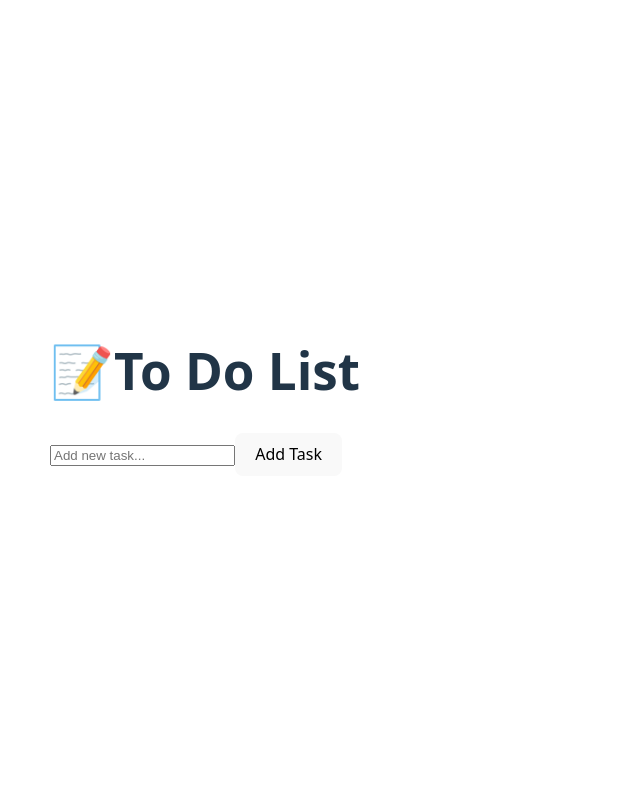
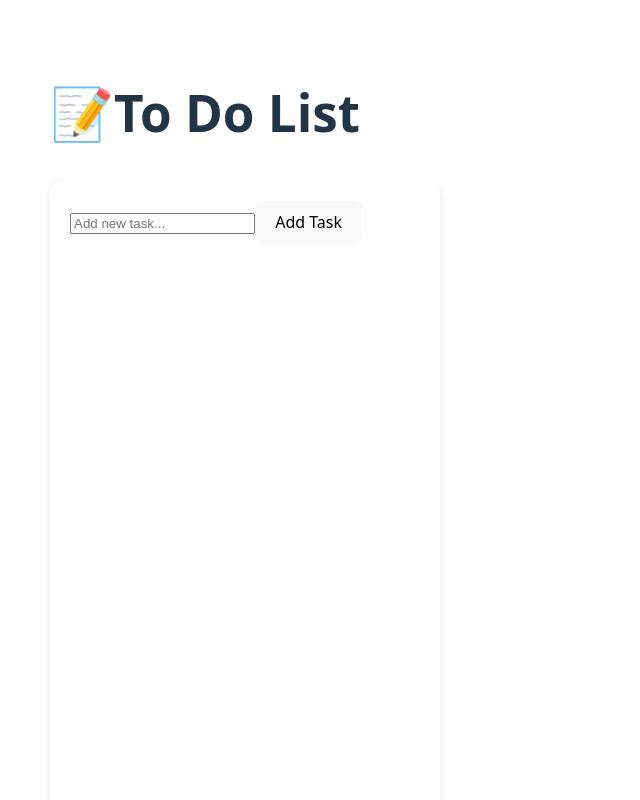
Before and after one commit to Bipan-git/To-Do-list-App, a React app: page / in a window 1280 px wide. Shown: the top 800 px of the page, without its empty margins (0-640 px from the left). Built offline with nearby package versions, Linux system fonts and the light colour scheme; the HTML template or start-up script is replaced by a standard one.

Commit message:
Updated new Feature Add Work

```diff
--- a/src/component/ToDoApp.css
+++ b/src/component/ToDoApp.css
@@ -0,0 +1,39 @@
+.todoContainer {
+  background-color: #fefefe;
+  border-radius: 12px;
+  padding: 20px;
+  width: 350px;
+  height: 100vh;
+  margin: 40px auto;
+  box-shadow: 0 4px 8px rgba(0, 0, 0, 0.1);
+}
+.input-area {
+  display: flex;
+  gap: 10px;
+}
+.input-area input {
+  flex: 1;
+  padding: 8px;
+  height: 100vh;
+  border: 1px solid #ccc;
+  border-radius: 6px;
+}
+.input-area button {
+  padding: 8px 16px;
+  background-color: #456146;
+  color: rgb(6, 0, 0);
+  border: none;
+  border-radius: 6px;
+  cursor: pointer;
+}
+.task-list li {
+  background: #000201;
+  padding: 10px;
+  margin-bottom: 6px;
+  border-radius: 6px;
+}
+.task {
+  padding: 20px;
+  font-size: 20px;
+  margin-bottom: 15px;
+}
--- a/src/component/ToDoApp.jsx
+++ b/src/component/ToDoApp.jsx
@@ -1,5 +1,5 @@
 import React, { useState } from "react";
-// import "./component/ToDoApp.css";
+import "./ToDoApp.css";
 
 export default function ToDoApp() {
   const [tasks, setTasks] = useState([]);
@@ -12,7 +12,7 @@ export default function ToDoApp() {
     setNewTask("");
   };
   return (
-    <div className="todo container">
+    <div className="todoContainer">
       <div classNam="input-area">
         <input
           type="text"
```
